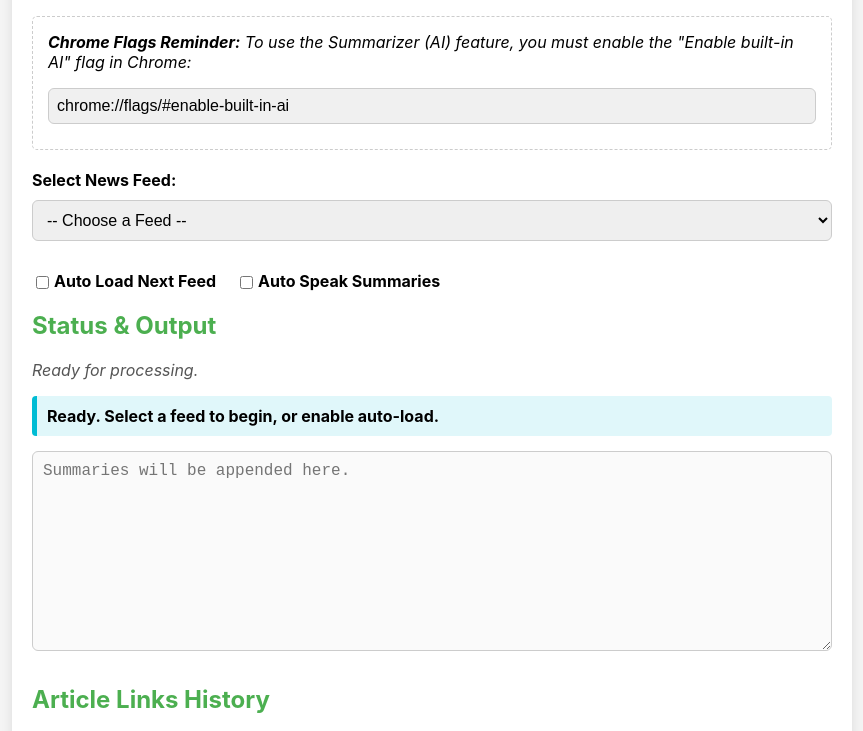
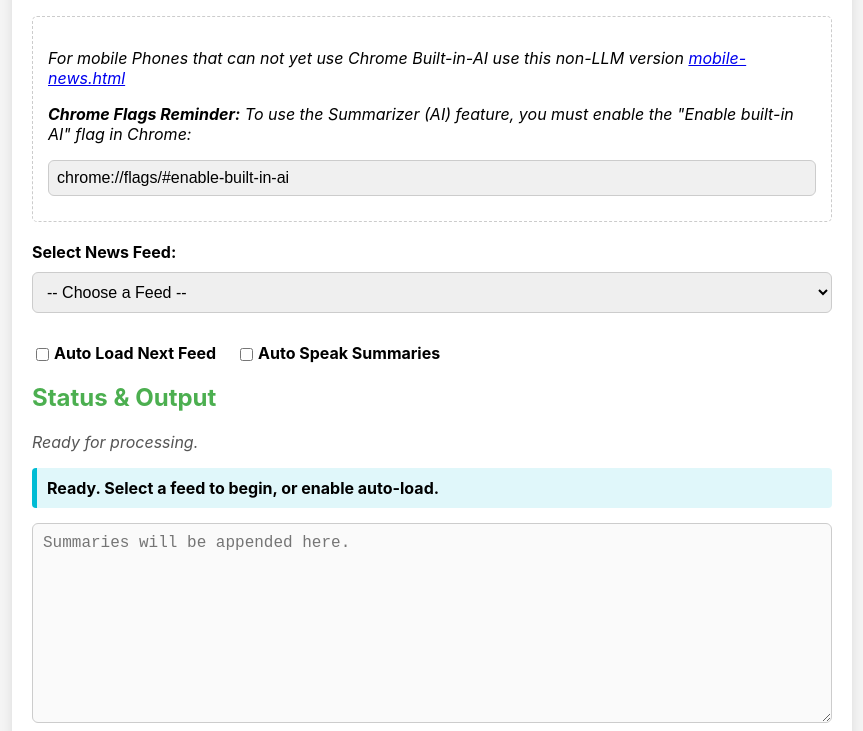
Before and after one commit to hpssjellis/rss-news-built-in-ai-summarizer-speak, a plain HTML site: page backups/rss00.html in a window 1280 px wide. Shown: the part 116-847 px from the top of the page, without its empty margins (208-1071 px from the left). Drawn offline with Linux system fonts and the light colour scheme.

Commit message:
Update rss00.html

```diff
--- a/backups/rss00.html
+++ b/backups/rss00.html
@@ -91,6 +91,7 @@
 
     <!-- Chrome AI Flag Reminder moved to the top and simplified -->
     <div style="font-style: italic; margin-bottom: 20px; padding: 15px; border: 1px dashed #ccc; border-radius: 5px;">
+      <p>For mobile Phones that can not yet use Chrome Built-in-AI use this non-LLM version <a href="mobile-news.html">mobile-news.html</a> </p>
         <p style="margin-top: 0;"><strong>Chrome Flags Reminder:</strong> To use the Summarizer (AI) feature, you must enable the "Enable built-in AI" flag in Chrome:</p>
         <input type="text" id="myFlagsLink" value="chrome://flags/#enable-built-in-ai" readonly
             style="cursor: pointer; background-color: #f0f0f0; width: 100%; padding: 8px;"
```
